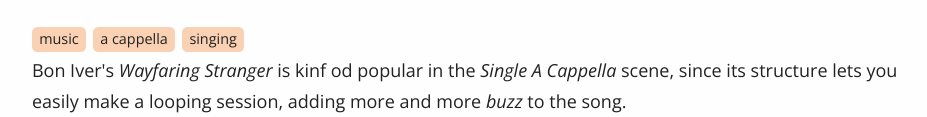
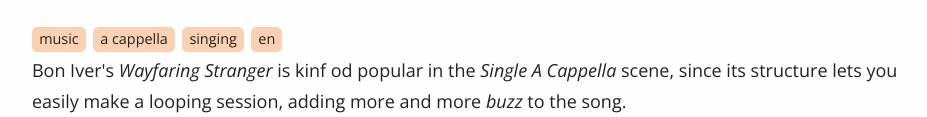
Before and after one commit to wohfab/fabianwohlgemuth.de, a Gatsby site: page /projects/wayfaringstranger/ in a window 1280 px wide. Shown: the part 180-297 px from the top of the page, without its empty margins (172-1099 px from the left). Built offline with nearby package versions, Linux system fonts and the light colour scheme; Gatsby itself is replaced by a stand-in of ours; some packages are replaced by stand-ins of ours.

Commit message:
germanify

```diff
--- a/content/projects/wayfaringstranger.md
+++ b/content/projects/wayfaringstranger.md
@@ -6,6 +6,7 @@
   - music
   - a cappella
   - singing
+  - en
 ---
 
 Bon Iver's *Wayfaring Stranger* is kinf od popular in the *Single A Cappella* scene, since its structure lets you easily make a looping session, adding more and more *buzz* to the song.
```
